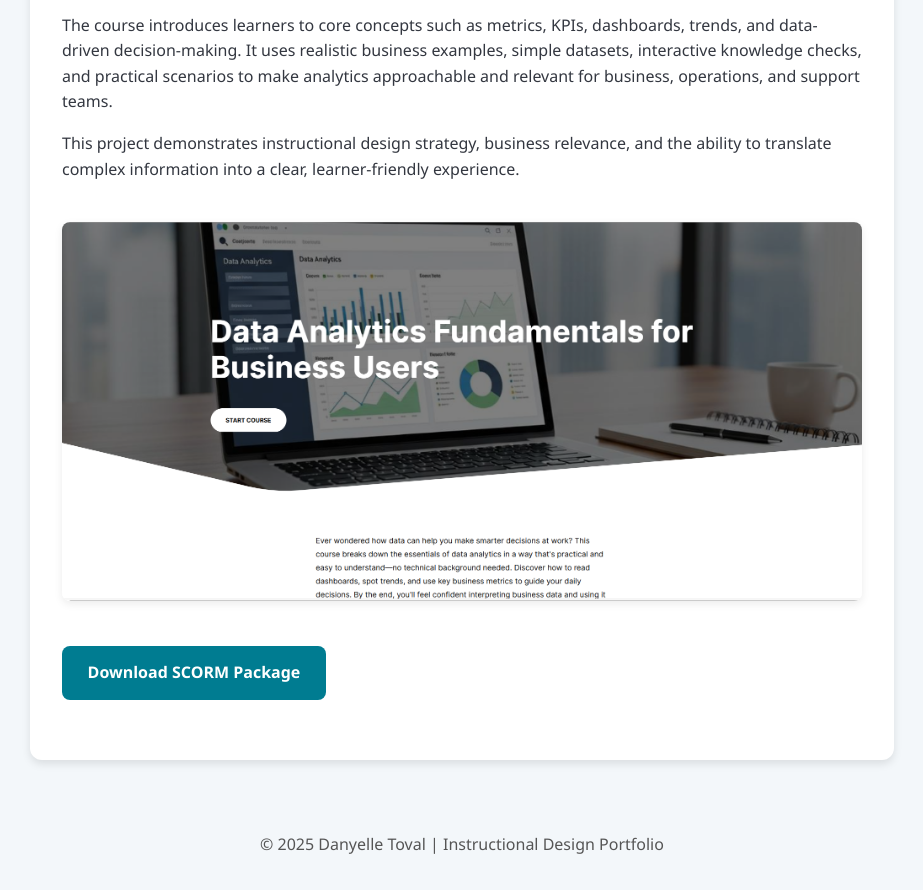
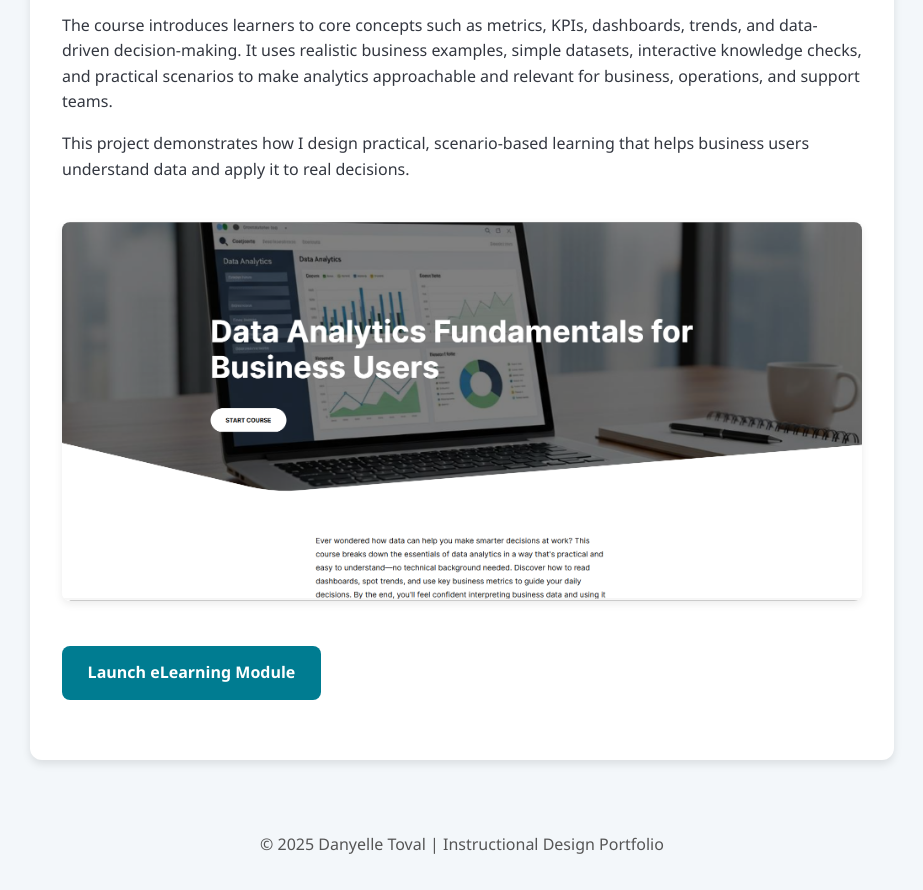
Before and after one commit to dtoval/designer-portfolio, a plain HTML site: page index.html in a window 1280 px wide. Shown: the part 2285-3175 px from the top of the page, without its empty margins (178-1101 px from the left). Drawn offline with Linux system fonts and the light colour scheme.

Commit message:
Update Project 1 description and links in index.html

```diff
--- a/index.html
+++ b/index.html
@@ -112,8 +112,9 @@
     </p>
   </header>
 
-  <!-- ===== Project 1 ===== -->
   <main>
+
+    <!-- ===== Project 1 ===== -->
     <h2>Advanced Analytics Product Certification Exam</h2>
     <p>
       This interactive certification exam was created in <strong>Articulate Quizmaker</strong>
@@ -168,17 +169,17 @@
       approachable and relevant for business, operations, and support teams.
     </p>
     <p>
-      This project demonstrates instructional design strategy, business relevance, and the ability to translate complex information
-      into a clear, learner-friendly experience.
+      This project demonstrates how I design practical, scenario-based learning that helps business users understand data and apply it to real decisions.
     </p>
 
     <img src="./img/data-analytics-course-preview.png" alt="Data Analytics Fundamentals Course Preview" />
 
     <p>
-      <a href="./projects/data-analytics-course/data-analytics-course-scorm.zip" class="launch-button" target="_blank">
-        Download SCORM Package
+      <a href="./data-analytics-fundamentals/index.html" class="launch-button" target="_blank">
+        Launch eLearning Module
       </a>
     </p>
+
   </main>
 
   <footer>
```
